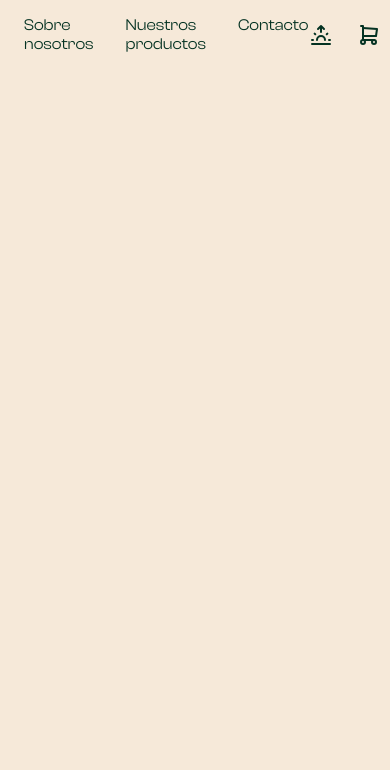
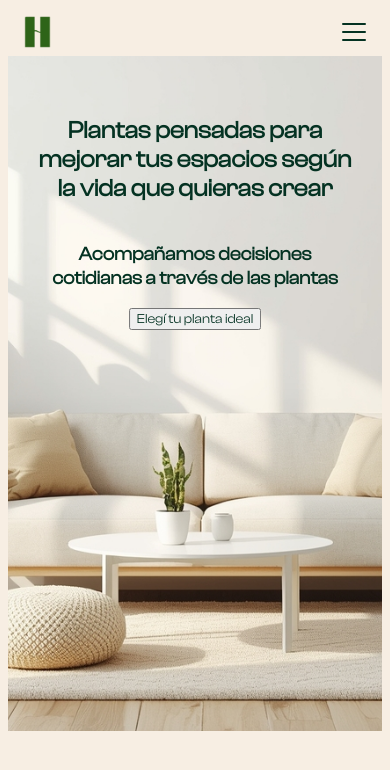
Before and after one commit to CamilaLadner/herbaria, a Next.js app: page / in a window 390 px wide. Shown: the top 770 px of the page. Built offline with nearby package versions, Linux system fonts and the light colour scheme.

Commit message:
heroSection

```diff
--- /dev/null
+++ b/app/components/heroSection/index.module.css
@@ -0,0 +1,33 @@
+.background {
+    height: 80vh;
+    position: relative;
+    background-color: var(--background);
+    overflow: hidden;
+}
+
+.content {
+    position: relative;
+    z-index: 1;
+    display: flex;
+    flex-direction: column;
+    align-items: center;
+    justify-content: center;
+    width: 40%;
+    padding: 80px 0 0 0;
+    text-align: center;
+    position: absolute;
+    left: 50%;
+    transform: translateX(-50%);
+}
+
+:global(.dark) .content h2,
+:global(.dark) .content h3 {
+    color: rgb(26, 48, 5);
+}
+
+@media (max-width: 768px) {
+    .content {
+        width: 85%;
+        padding: 40px 20px 0 20px;
+    }
+}
--- /dev/null
+++ b/app/components/heroSection/index.tsx
@@ -0,0 +1,27 @@
+import React from 'react'
+import Image from 'next/image'
+import styles from './index.module.css'
+
+const HeroSection = () => {
+  return (
+    <div className={styles.background}>
+      <Image
+        src="/herosection1.jpg"
+        alt="Living room with plants"
+        fill
+        priority
+        style={{ objectFit: 'cover' }}
+      />
+      <div className={styles.content}>
+        <h2> Plantas pensadas para mejorar tus espacios según la vida que quieras crear</h2>
+        <h3>Acompañamos decisiones cotidianas a través de las plantas </h3>
+
+        <button>
+          Elegí tu planta ideal
+        </button>
+      </div>
+    </div>
+  )
+}
+
+export default HeroSection
--- a/app/components/layout/navbar/index.module.css
+++ b/app/components/layout/navbar/index.module.css
@@ -3,11 +3,14 @@
     justify-content: space-between;
     align-items: center;
     padding: 0.5rem 1rem;
+    position: relative;
 }
 
 .logo {
     width: auto;
     height: 2rem;
+    position: relative;
+
     img {
         width: 100%;
         height: 100%;
@@ -15,10 +18,22 @@
     }
 }
 
+.logoDesktop {
+    display: block;
+}
+
+.logoMobile {
+    display: none;
+}
+
 .menu {
     display: flex;
-    justify-content:space-between;
+    justify-content: center;
     gap: 2rem;
+    flex: 1;
+    position: absolute;
+    left: 50%;
+    transform: translateX(-50%);
 
     a {
         text-decoration: none;
@@ -27,6 +42,136 @@
 
     a:hover {
         transform: scale(1.02);
+    }
+}
+
+.menuButtons {
+    display: none;
+}
+
+.hamburger {
+    display: none;
+    flex-direction: column;
+    justify-content: space-around;
+    width: 1.5rem;
+    height: 1.5rem;
+    background: transparent;
+    border: none;
+    cursor: pointer;
+    padding: 0;
+    z-index: 10;
+}
+
+.hamburgerLine {
+    width: 1.5rem;
+    height: 2px;
+    background-color: currentColor;
+    border-radius: 2px;
+    transition: all 0.3s linear;
+    position: relative;
+    transform-origin: 1px;
+}
+
+:global(.dark) .hamburgerLine {
+    color: #2e6417;
+}
+
+.hamburger:hover .hamburgerLine {
+    opacity: 0.8;
+}
+
+/* Media queries para mobile */
+@media (max-width: 768px) {
+    .navbar {
+        position: relative;
+        flex-wrap: wrap;
+    }
+
+    .logoDesktop {
+        display: none;
+    }
+
+    .logoMobile {
+        display: block;
+    }
+
+    .hamburger {
+        display: flex;
+        order: 3;
+        margin-left: auto;
+    }
+
+    .button {
+        display: none !important;
+        visibility: hidden;
+        opacity: 0;
+        position: absolute;
+        pointer-events: none;
+    }
+
+    .menu {
+        position: absolute;
+        top: 100%;
+        left: 0;
+        right: 0;
+        flex-direction: column;
+        background-color: rgb(246, 219, 187);
+        padding: 1rem;
+        gap: 1rem;
+        box-shadow: 0 4px 6px rgba(0, 0, 0, 0.1);
+        transform: translateY(-100%) translateX(0);
+        opacity: 0;
+        visibility: hidden;
+        transition: all 0.3s ease;
+        z-index: 9;
+    }
+
+    :global(.dark) .menu {
+        background-color: #2e6417;
+    }
+
+    .menuOpen {
+        transform: translateY(0) translateX(0);
+        opacity: 1;
+        visibility: visible;
+    }
+
+    .menu .menuButtons {
+        display: flex;
+        justify-content: center;
+        gap: 1.5rem;
+        margin-top: 1rem;
+        padding-top: 1rem;
+        border-top: 1px solid rgba(0, 0, 0, 0.1);
+    }
+
+    .menuButtons > div {
+        cursor: pointer;
+        display: flex;
+        align-items: center;
+    }
+
+    .menuButtons svg {
+        cursor: pointer;
+        transition: transform 0.1s ease;
+    }
+
+    .menuButtons svg:hover {
+        transform: scale(1.02);
+    }
+
+    /* Animación del hamburguesa cuando está abierto */
+    .hamburgerOpen .hamburgerLine:first-child {
+        transform: rotate(45deg);
+    }
+
+    .hamburgerOpen .hamburgerLine:nth-child(2) {
+        opacity: 0;
+        transform: translateX(20px);
+    }
+
+    .hamburgerOpen .hamburgerLine:nth-child(3) {
+        transform: rotate(-45deg);
     }
 }
 
--- a/app/components/layout/navbar/index.tsx
+++ b/app/components/layout/navbar/index.tsx
@@ -13,6 +13,8 @@ const index = () => {
     }
     return 'sunrise';
   });
+
+  const [isMenuOpen, setIsMenuOpen] = useState(false);
 
   useEffect(() => {
     const htmlElement = document.documentElement;
@@ -31,6 +33,10 @@ const index = () => {
     } else {
       setIconState('sunrise');
     }
+  };
+
+  const toggleMenu = () => {
+    setIsMenuOpen(!isMenuOpen);
   };
 
   const renderIcon = () => {
@@ -58,16 +64,20 @@ const index = () => {
 
   return (
     <div className={styles.navbar}>
-
       <div className={styles.logo}>
-        <img src="/logoNavBar.png" alt="logo" />
+        <img src="/logoNavBar.png" alt="logo" className={styles.logoDesktop} />
+        <img src="/logoMobile.png" alt="logo" className={styles.logoMobile} />
       </div>
 
-      <div className={styles.menu}>
-        <Link href="/sobre-nosotros">Sobre nosotros</Link>
-        <Link href="/nuestros-productos">Nuestros productos</Link>
-        <Link href="/contacto">Contacto</Link>
-      </div>
+      <button
+        className={`${styles.hamburger} ${isMenuOpen ? styles.hamburgerOpen : ''}`}
+        onClick={toggleMenu}
+        aria-label="Toggle menu"
+      >
+        <span className={styles.hamburgerLine}></span>
+        <span className={styles.hamburgerLine}></span>
+        <span className={styles.hamburgerLine}></span>
+      </button>
 
       <div className={styles.button}>
         <div onClick={handleIconClick}>
@@ -75,6 +85,18 @@ const index = () => {
         </div>
         <svg xmlns="http://www.w3.org/2000/svg" width="24" height="24" viewBox="0 0 24 24" fill="none" stroke="currentColor" strokeWidth="2" strokeLinecap="round" strokeLinejoin="round" className="icon icon-tabler icons-tabler-outline icon-tabler-shopping-cart"><path stroke="none" d="M0 0h24v24H0z" fill="none" /><path d="M6 19m-2 0a2 2 0 1 0 4 0a2 2 0 1 0 -4 0" /><path d="M17 19m-2 0a2 2 0 1 0 4 0a2 2 0 1 0 -4 0" /><path d="M17 17h-11v-14h-2" /><path d="M6 5l14 1l-1 7h-13" /></svg>
       </div>
+
+      <div className={`${styles.menu} ${isMenuOpen ? styles.menuOpen : ''}`}>
+        <Link href="/sobre-nosotros" onClick={() => setIsMenuOpen(false)}>Sobre nosotros</Link>
+        <Link href="/nuestros-productos" onClick={() => setIsMenuOpen(false)}>Nuestros productos</Link>
+        <Link href="/contacto" onClick={() => setIsMenuOpen(false)}>Contacto</Link>
+        <div className={styles.menuButtons}>
+          <div onClick={handleIconClick}>
+            {renderIcon()}
+          </div>
+          <svg xmlns="http://www.w3.org/2000/svg" width="24" height="24" viewBox="0 0 24 24" fill="none" stroke="currentColor" strokeWidth="2" strokeLinecap="round" strokeLinejoin="round" className="icon icon-tabler icons-tabler-outline icon-tabler-shopping-cart"><path stroke="none" d="M0 0h24v24H0z" fill="none" /><path d="M6 19m-2 0a2 2 0 1 0 4 0a2 2 0 1 0 -4 0" /><path d="M17 19m-2 0a2 2 0 1 0 4 0a2 2 0 1 0 -4 0" /><path d="M17 17h-11v-14h-2" /><path d="M6 5l14 1l-1 7h-13" /></svg>
+        </div>
+      </div>
     </div>
   )
 }
--- a/app/globals.css
+++ b/app/globals.css
@@ -1,10 +1,10 @@
 :root {
-  --background: rgb(246, 233, 217);
+  --background: rgb(247, 238, 227);
   --foreground: rgb(4, 50, 34);
 }
 
 :root.dark {
-  --background: rgb(4, 50, 34);
+  --background: rgb(26, 48, 5);
   --foreground: rgb(246, 233, 217);
 }
 
--- a/app/page.tsx
+++ b/app/page.tsx
@@ -1,11 +1,12 @@
-import React from 'react'
 import Navbar from './components/layout/navbar'
+import HeroSection from './components/heroSection'
 
 
 const page = () => {
   return (
     <div>
       <Navbar />
+      <HeroSection/>
     </div>
   )
 }
```
Also changed, not shown: public/herosection1.jpg (added), public/logoMobile.png (added).
